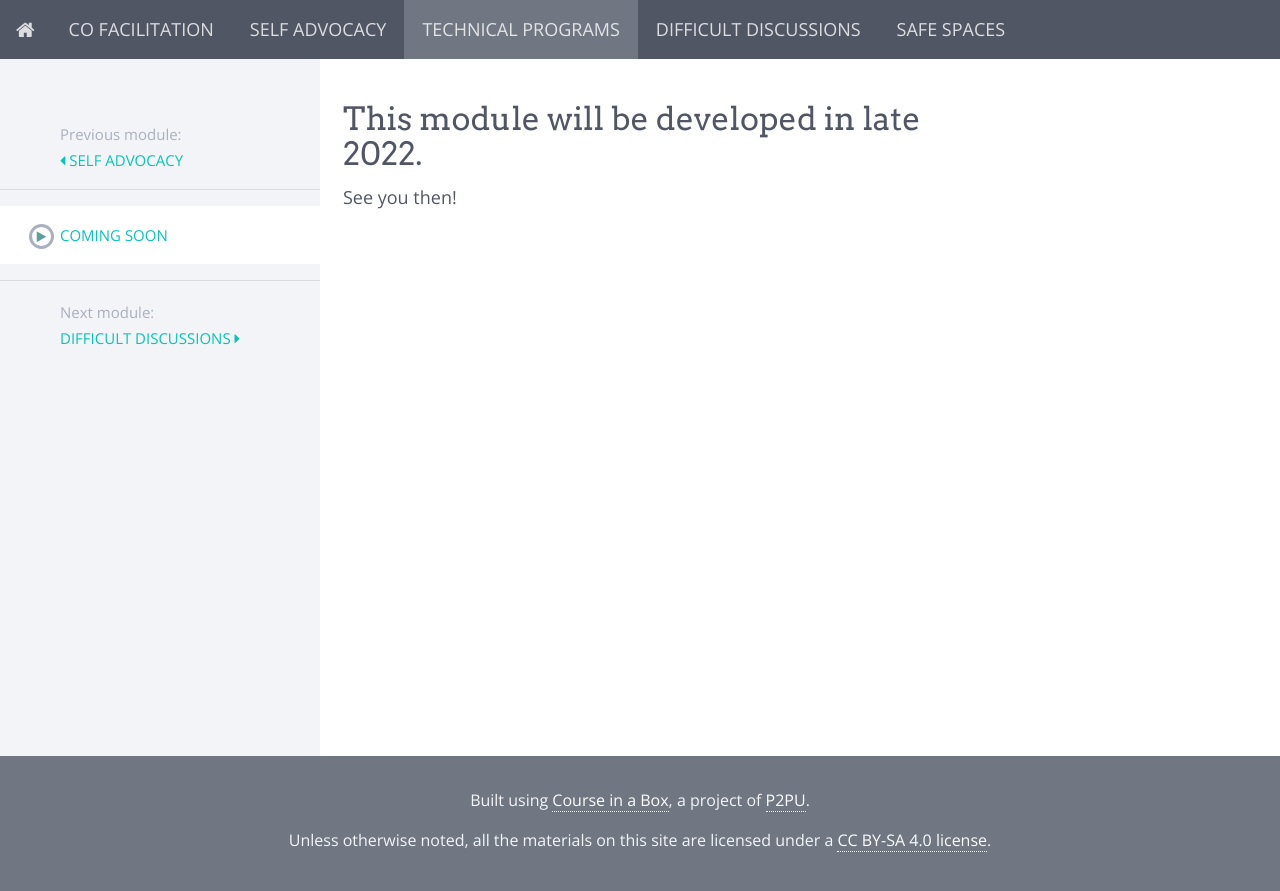
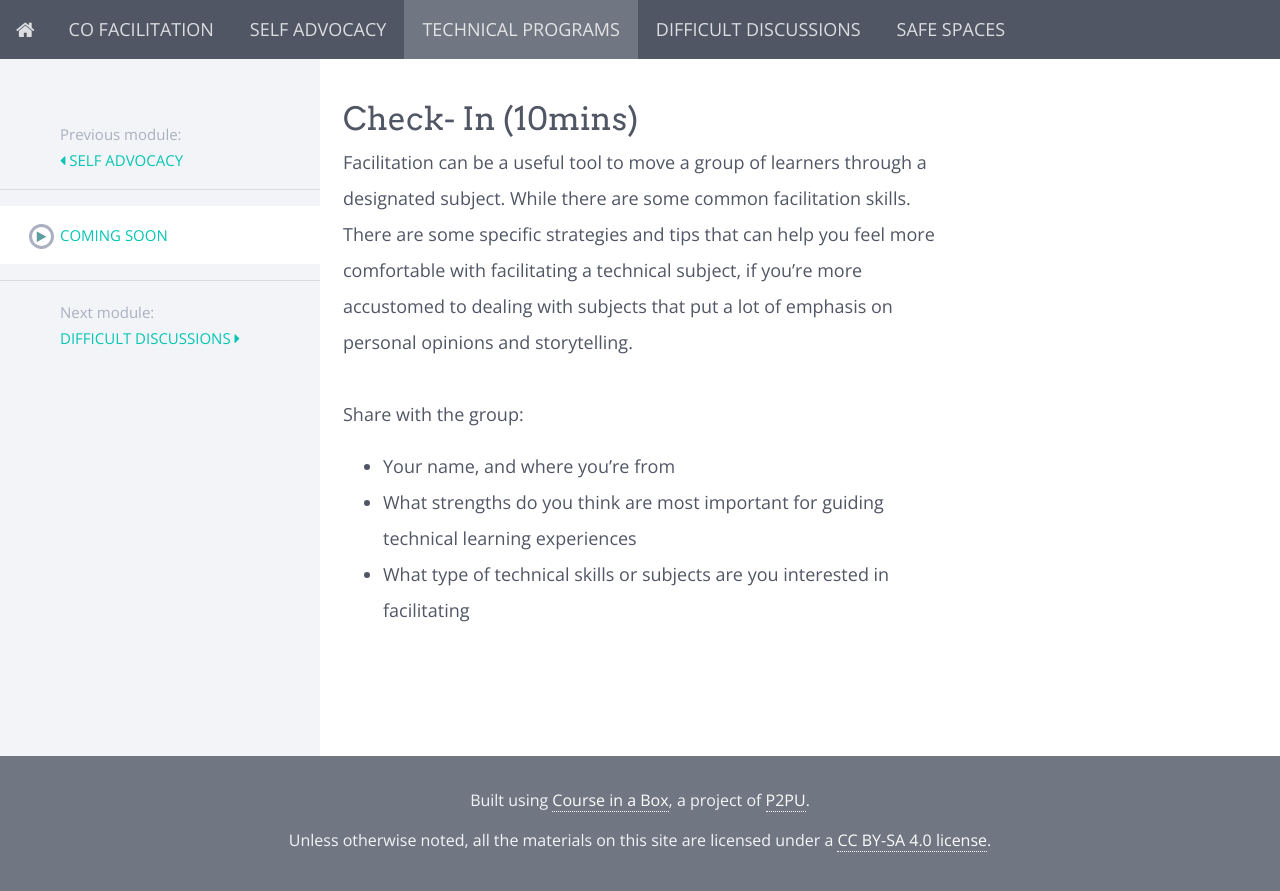
Before and after one commit to p2pu/advanced-facilitation, a Jekyll site: the page built from modules/Technical-Programs/_posts/2000-01-01-check-in.md, in a window 1280 px wide. Shown: the top 891 px of the page. Built offline with Jekyll 4.4.1, drawn with Linux system fonts in a browser that asks for light colours; nearby versions of some CDN libraries.

Commit message:
Update 2000-01-01-check-in.md

```diff
--- a/modules/Technical-Programs/_posts/2000-01-01-check-in.md
+++ b/modules/Technical-Programs/_posts/2000-01-01-check-in.md
@@ -2,6 +2,11 @@
 title: Coming Soon
 ---
 
-## This module will be developed in late 2022.
+## Check- In (10mins)
 
-See you then!
+Facilitation can be a useful tool to move a group of learners through a designated subject.  While there are some common facilitation skills.  There are some specific strategies and tips that can help you feel more comfortable with facilitating a technical subject, if you’re more accustomed to dealing with subjects that put a lot of emphasis on personal opinions and storytelling.
+<br><br>
+Share with the group:
+* Your name, and where you’re from
+* What strengths do you think are most important for guiding technical learning experiences
+* What type of technical skills or subjects are you interested in facilitating
```
